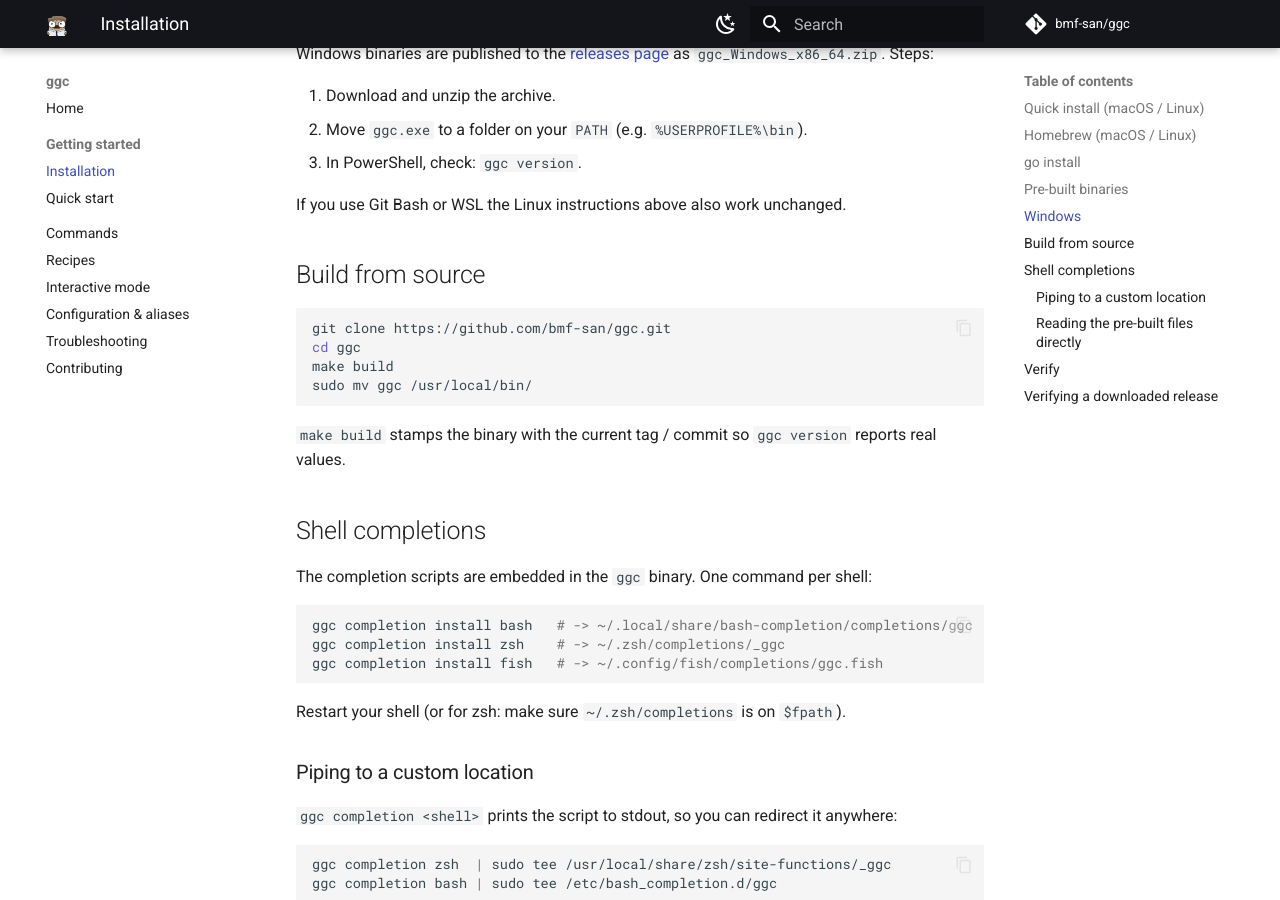
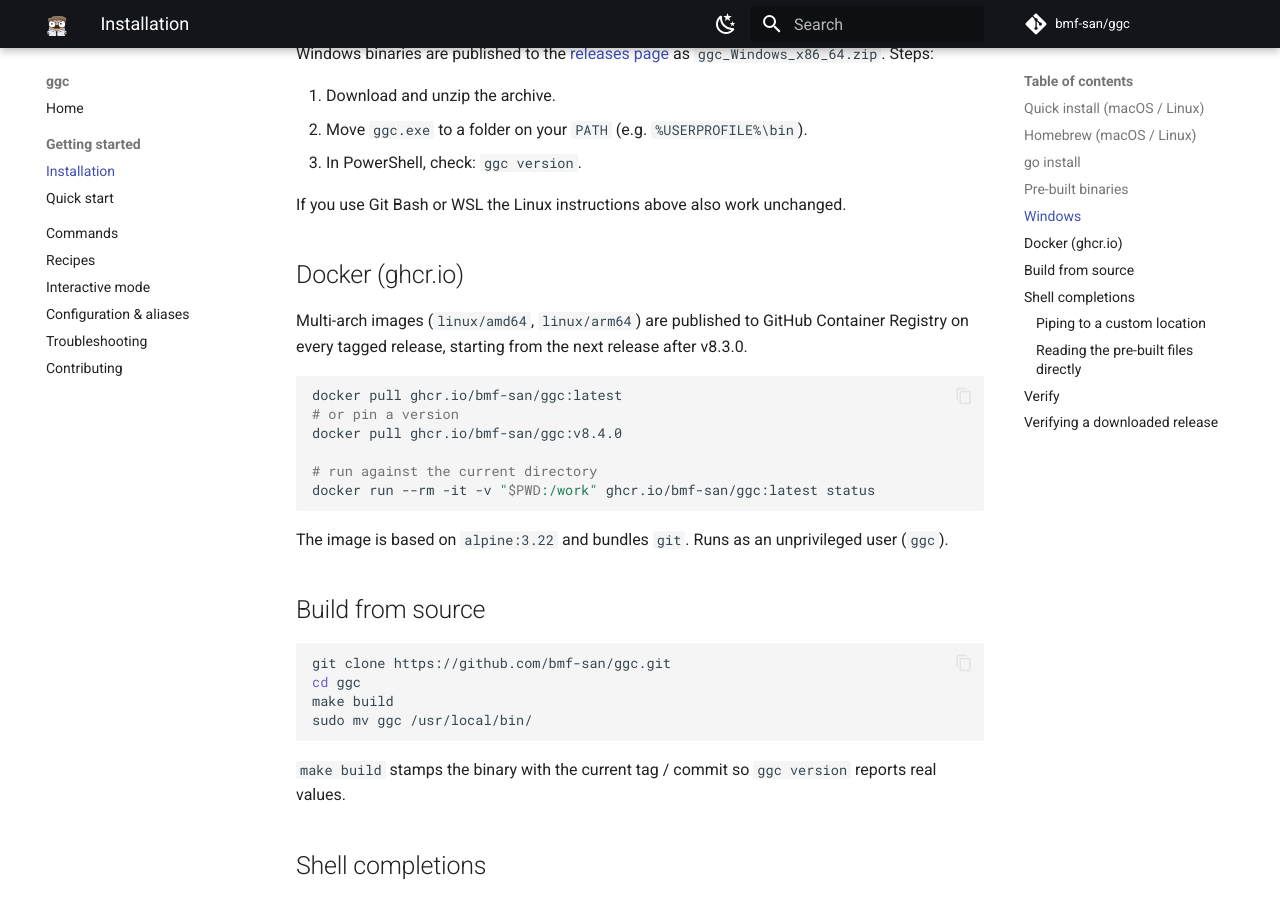
Before and after one commit to bmf-san/ggc, an MkDocs documentation site: the page built from docs/guide/install.md, in a window 1280 px wide and 900 px high, scrolled down 1229 px. Built offline with MkDocs 1.6.1 and Material for MkDocs 9.7.7, drawn with Linux system fonts in a browser that asks for light colours; comment, search, counter and statistics services are not loaded.

Commit message:
feat(release): publish multi-arch Docker images to ghcr.io (#410)
* feat(release): publish multi-arch Docker images to ghcr.io

- Add Dockerfile (alpine:3.22 + git + unprivileged user) that GoReleaser
  packages around the prebuilt linux binaries.
- Extend .goreleaser.yml with dockers: (linux/amd64, linux/arm64) and
  docker_manifests: publishing :latest and :<version> on tag.
- Grant packages: write in release.yml and add QEMU / Buildx / ghcr login
  steps, SHA-pinned.
- Document the pull command in docs/guide/install.md.

* ci: skip docker in release dry-run (no registry push on PRs)

````diff
--- a/docs/guide/install.md
+++ b/docs/guide/install.md
@@ -50,6 +50,21 @@ Windows binaries are published to the [releases page](https://github.com/bmf-san
 3. In PowerShell, check: `ggc version`.
 
 If you use Git Bash or WSL the Linux instructions above also work unchanged.
+
+## Docker (ghcr.io)
+
+Multi-arch images (`linux/amd64`, `linux/arm64`) are published to GitHub Container Registry on every tagged release, starting from the next release after v8.3.0.
+
+```bash
+docker pull ghcr.io/bmf-san/ggc:latest
+# or pin a version
+docker pull ghcr.io/bmf-san/ggc:v8.4.0
+
+# run against the current directory
+docker run --rm -it -v "$PWD:/work" ghcr.io/bmf-san/ggc:latest status
+```
+
+The image is based on `alpine:3.22` and bundles `git`. Runs as an unprivileged user (`ggc`).
 
 ## Build from source
 
````
Also changed, not shown: .goreleaser.yml (+43 -0 lines), 3 other files.
